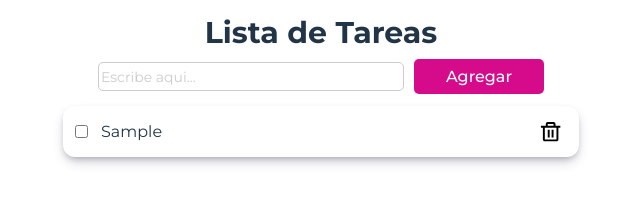
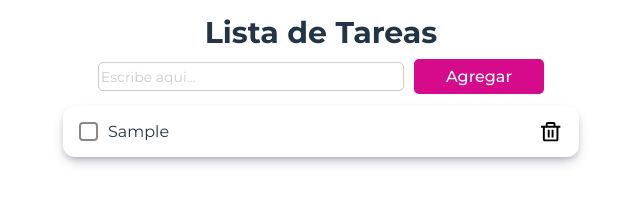
Before and after one commit to sallygongar/react-projects, a React (Vite) app in the folder 02-to-do-list/: page / in a window 1280 px wide. Both pictures are taken after typing "Sample" into the empty fields and a click on the button "Agregar". Shown: the top 207 px of the page, without its empty margins (319-959 px from the left). Built offline with nearby package versions, Linux system fonts and the light colour scheme.

Commit message:
Crea checkbox custom

```diff
--- /dev/null
+++ b/02-to-do-list/src/assets/css/customcheckbox.css
@@ -0,0 +1,48 @@
+input[type="checkbox"] {
+  display: none;
+}
+
+.checkbox-label{
+  display: inline-flex;
+  align-items: center;
+  cursor: pointer;
+  user-select: none;
+}
+
+.checkbox-custom{
+  width: 15px;
+  height: 15px;
+  border: 2px solid #888;
+  border-radius: 4px;
+  display: inline-block;
+  position: relative;
+  transition: background-color 0.3s, border-color 0.3s;
+}
+
+/* Marca de verificación */
+.checkbox-custom::after{
+  content: "";
+  position: absolute;
+  width: 5px;
+  height: 12px;
+  border: solid white;
+  border-width: 0 2px 2px 0;
+  left: 4px;
+  transform: rotate(45deg);
+  opacity: 0;
+  transition: opacity 0.2s;
+}
+
+input[type="checkbox"]:checked + .checkbox-custom{
+  background-color: #D50B8B;
+  border-color: #D50B8B;
+}
+
+input[type="checkbox"]:checked + .checkbox-custom::after{
+  opacity: 1;
+}
+
+.checkbox-label span:last-child{
+  margin-left: 8px;
+  font-size: 16px;
+}
--- a/02-to-do-list/src/assets/css/styles.css
+++ b/02-to-do-list/src/assets/css/styles.css
@@ -78,6 +78,11 @@ button:focus
   background-color: #DC8BE0;
 }
 
+.task_list {
+  display: flex;
+  flex-direction: column;
+  gap: 8px;
+}
 
 .task_list .task_item{
   display: flex;
@@ -102,6 +107,10 @@ button:focus
   margin-left: auto;
 }
 
+.task_list .task_item .task_item-delete-hidden{
+  display: none;
+}
+
 @media (max-width: 768px) {
   .task_content .task_list-has-task{
     width: 90%;
--- /dev/null
+++ b/02-to-do-list/src/components/CustomCheckbox.tsx
@@ -0,0 +1,23 @@
+
+import '../assets/css/customcheckbox.css'
+
+interface IProps{
+  label?: string,
+  index: number,
+  onChange: any
+}
+
+const CustomCheckbox = ({ label, onChange, index }: IProps) =>{
+  return(
+    <label className="checkbox-label">
+        <input
+          type="checkbox"
+          onChange={(e) => onChange(e.target.checked, index)}
+        />
+        <span className="checkbox-custom"/>
+        {label && <span>{label}</span>}
+    </label>
+  )
+}
+
+export default CustomCheckbox;
--- a/02-to-do-list/src/components/ToDoList.tsx
+++ b/02-to-do-list/src/components/ToDoList.tsx
@@ -1,4 +1,5 @@
 import { useState } from 'react';
+import CustomCheckbox from './CustomCheckbox';
 import '../assets/css/styles.css';
 
 import iconDelete from  '../assets/images/trash.png';
@@ -44,9 +45,12 @@ const ToDoList = () =>{
             listTask.length > 0 && listTask.map((item, index) => {
               return(
               <div key={index} className='task_item'>
-                <input type="checkbox" id="done" name="done" onChange={(e) => handleDoneTask(e.target.checked, index)} />
+                <CustomCheckbox
+                  onChange={handleDoneTask}
+                  index = {index}
+                />
                 <label style={{ textDecoration: item.done ? 'line-through' : 'none' }}>{item.description}</label>
-                <div className='task_item-delete'>
+                <div className={`task_item-delete ${item.done ? 'task_item-delete-hidden': ''}`}>
                   <button type='button' onClick={() => handleRemoveTask(index)}><img src={iconDelete} alt='eliminar'/></button>
                 </div>
               </div>
```
